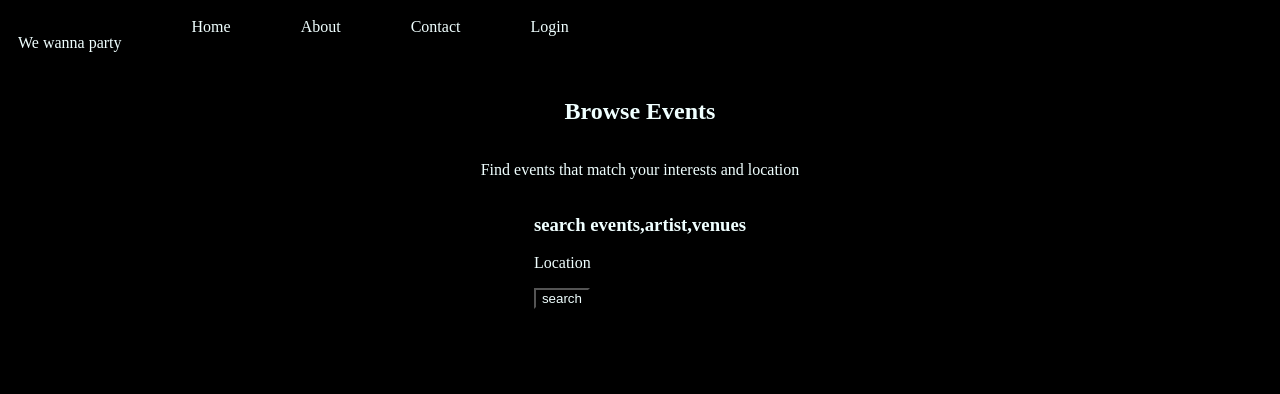
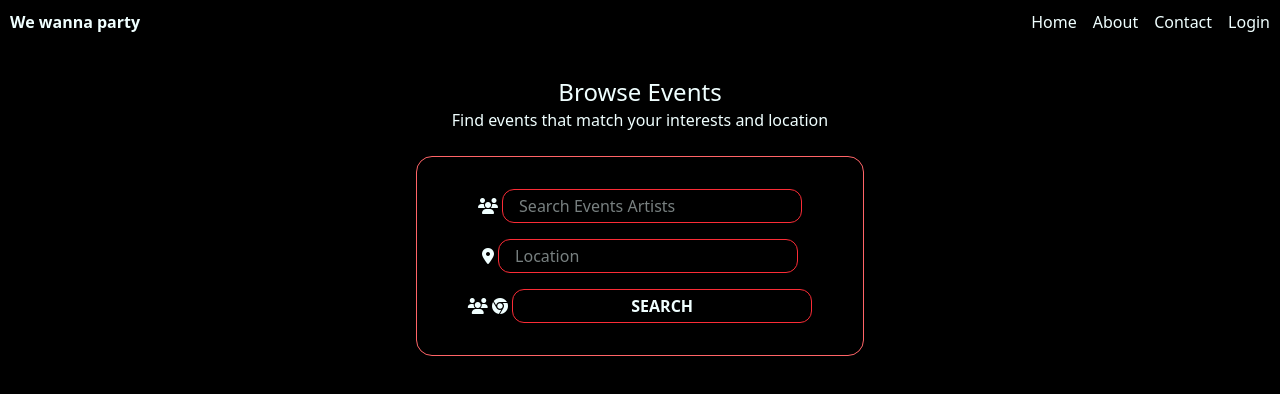
Before and after one commit to Moses-wanjohi/We-wanna-party, a plain HTML site: page browse.html in a window 1280 px wide. Drawn offline with nearby package versions, Linux system fonts and the light colour scheme.

Commit message:
Refactor browse.html: enhance structure, add navigation links, and improve search functionality

```diff
--- a/browse.html
+++ b/browse.html
@@ -1,30 +1,56 @@
 <!DOCTYPE html>
 <html lang="en">
+
 <head>
     <meta charset="UTF-8">
-    <meta name="viewport" content="width=device-width, initial-scale=1.0"
-    <script src="https://cdn.tailwindcss.com"></script>
+    <meta name="viewport" content="width=device-width, initial-scale=1.0">
+
+    <link rel="stylesheet" href="path/to/font-awesome/css/font-awesome.min.css">
+
+    <script src="https://cdn.jsdelivr.net/npm/@tailwindcss/browser@4"></script>
+
     <link rel="stylesheet" href="style.css">
-        <title>browse events
-    </title>
-    </head>
-    <nav class="flex flex-row justify-between items-center p-12 bg-red-700  text-white">
-        <p>We wanna party</p>
-        <a href="#index">Home</a>
-        <a href="about.html">About</a>
-        <a href="contact.html">Contact</a>
-        <a href="login.html">Login</a>
+
+    <title>Browse Events</title>
+</head>
+
+<body class="bg-black text-white">
+
+    <nav class="flex flex-row justify-between items-center p-12 bg-red-700">
+        <p class="font-bold">We wanna party</p>
+        <div class="flex gap-4 bg-red-500">
+            <a href="#index" class="hover:underline">Home</a>
+            <a href="about.html" class="hover:underline">About</a>
+            <a href="contact.html" class="hover:underline">Contact</a>
+            <a href="login.html" class="hover:underline">Login</a>
+        </div>
     </nav>
-    <body class="bg-black text-white">
 
-    <main class="browse-events">
+    <main>
         <h2 class="text-center text-2xl mt-8">Browse Events</h2>
-        <p class="text-center">Find events that match your interests and location</p>
-        <div class="container flex flex-wrap justify-center gap-6 mt-6">
+        <p class="text-center mb-6">Find events that match your interests and location</p>
 
-                <h3 class="text-lg font-semibold">search events,artist,venues</h3>
-                <p class="text-sm">Location</p>
-                <button class="mt-16 bg-red-700 text-white px-6 py-8 rounded">search</button>
+        <div class="max-w-md mx-auto border border-red-400 rounded-2xl p-4">
+            <div class="text-center m-4">
+                <i class="fa-solid fa-users"></i>
+                <input type="text" placeholder="Search Events Artists"
+                    class="bg-white text-black w-[300px] border border-red-500 rounded-xl px-4 py-1">
+            </div>
 
+            <div class="text-center m-4">
+                <i class="fa-solid fa-location-dot"></i>
+                <input type="text" placeholder="Location"
+                    class="bg-white text-black w-[300px] border border-red-500 rounded-xl px-4 py-1">
             </div>
+
+            <div class="text-center m-4">
+                <i class="fa-solid fa-users"></i>
+                <i class="fa-brands fa-chrome"></i>
+                <input type="submit" value="SEARCH"
+                    class="w-[300px] text-white bg-red-500 border border-red-500 rounded-xl px-4 py-1 cursor-pointer font-bold hover:bg-red-600">
+            </div>
+        </div>
     </main>
+
+</body>
+</html>
```
Also changed, not shown: brows.html (added, +13 -0 lines).
